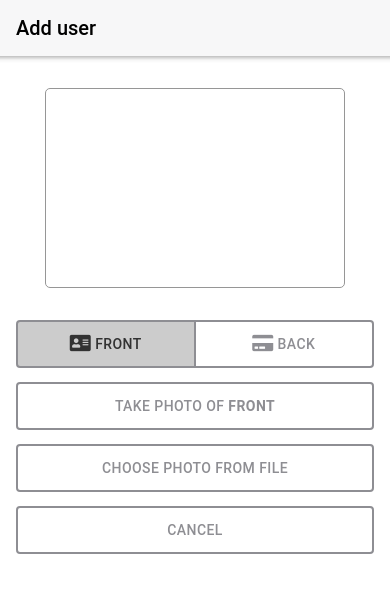
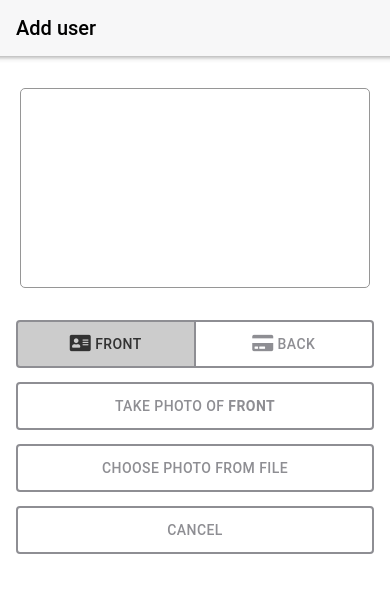
Before and after one commit to llariviere/photo, a website: page www/index.html in a window 390 px wide. Drawn offline with Linux system fonts and the light colour scheme; some packages are replaced by stand-ins of ours.

Commit message:
Update app.css

```diff
--- a/www/css/app.css
+++ b/www/css/app.css
@@ -9,7 +9,8 @@
 	margin-right: auto;
 	border: solid 1px rgba(150,150,150,1);
 	height: 200px;
-	width: 300px;
+	width: calc(100% - 30px);
+	max-width: 350px;
 	border-radius: 5px;
 	overflow: hidden;
 }
```
